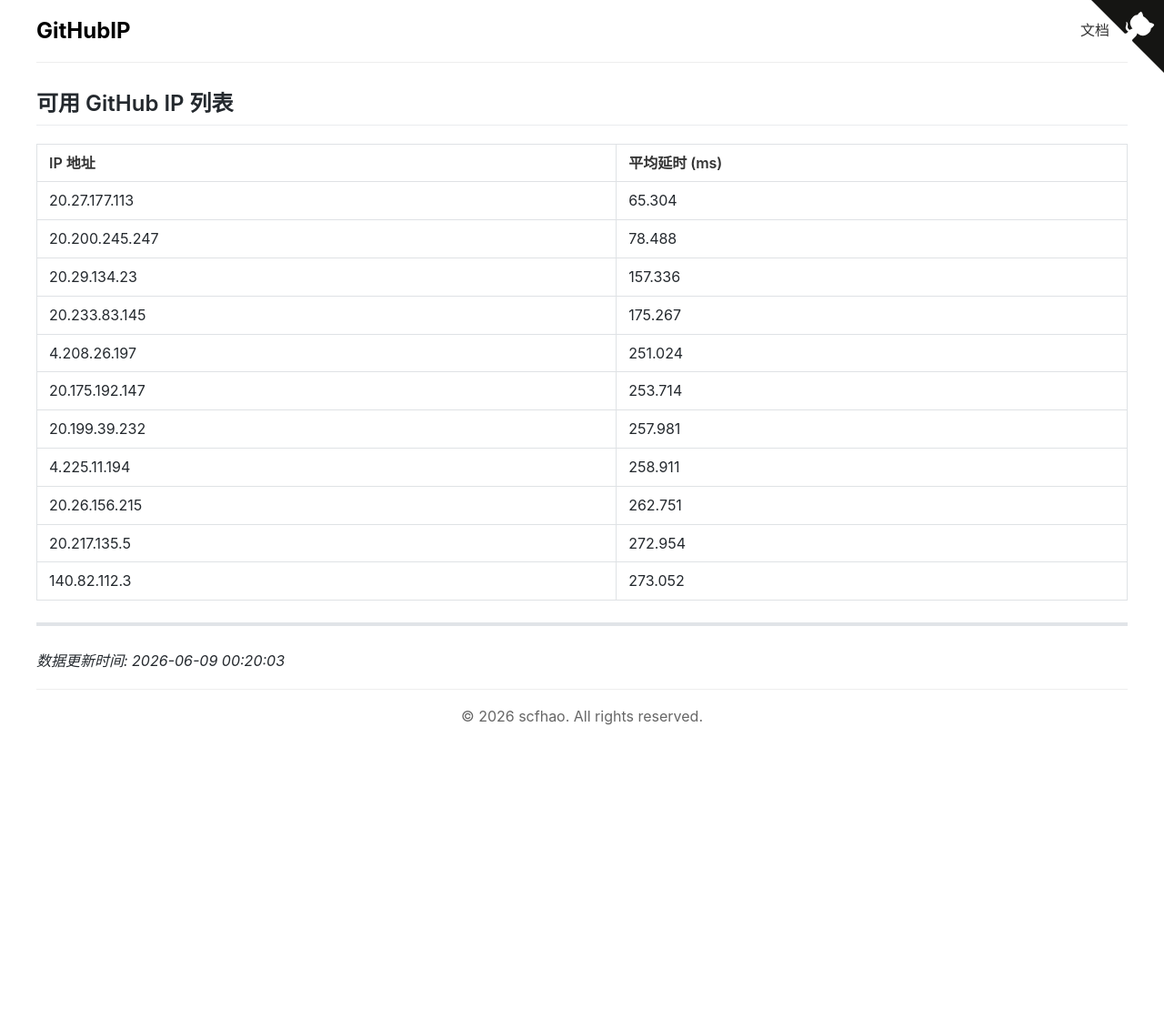
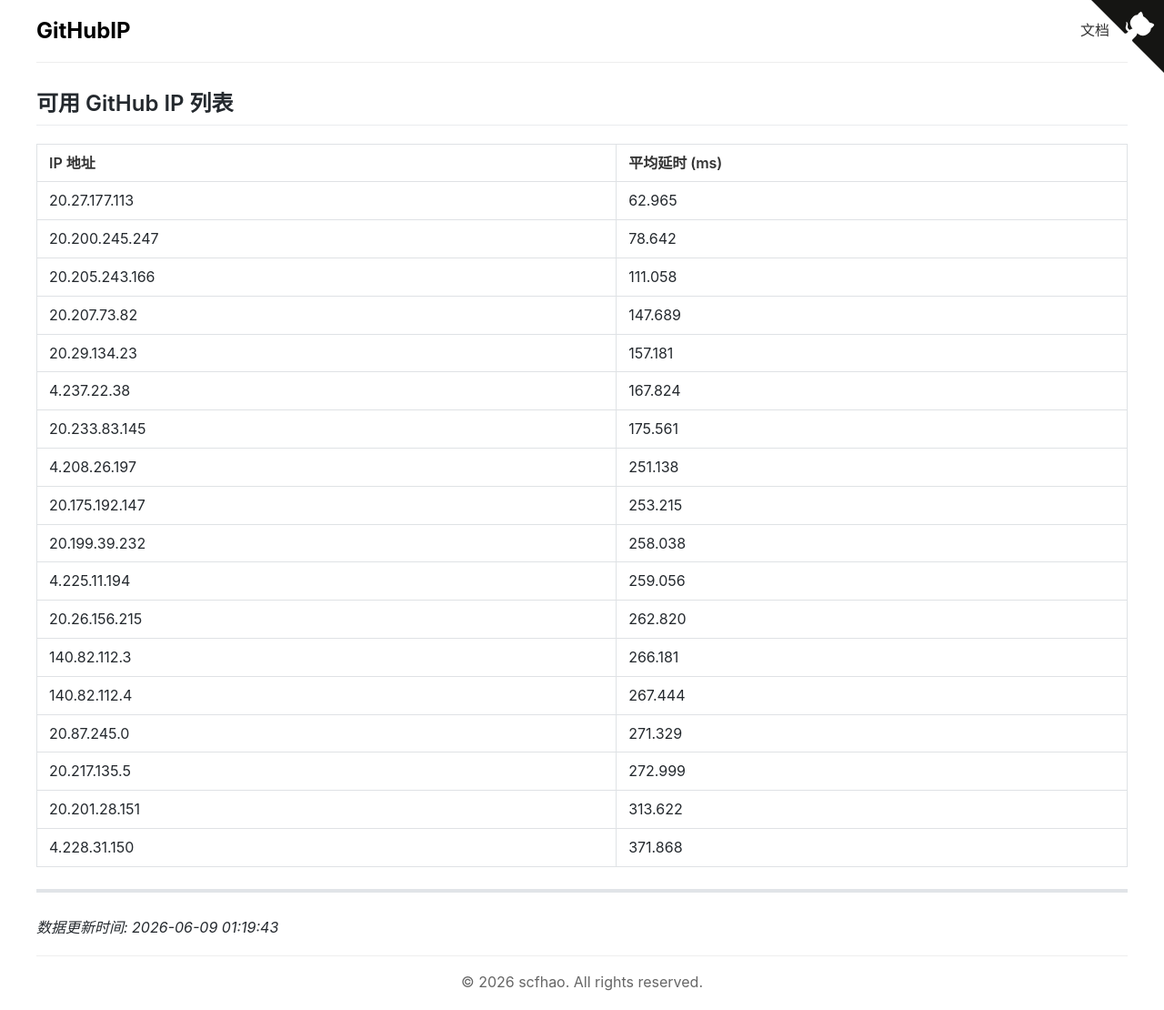
Before and after one commit to scfhao/GitHubIP, a Jekyll site: the page built from index.md, in a window 1280 px wide. Shown: the whole page at 91% size. Built offline with Jekyll 4.4.1, drawn with Linux system fonts in a browser that asks for light colours; before the commit the page ends 900 px from its top, so only the background shows below that.

Commit message:
自动脚本执行 - 2026-06-09 01:19:43

```diff
--- a/index.md
+++ b/index.md
@@ -1,25 +1,32 @@
 ---
 layout: home
 title: GitHub IP 列表
-date: 2026-06-09 00:20:03
+date: 2026-06-09 01:19:43
 ---
 
 ## 可用 GitHub IP 列表
 
 | IP 地址 | 平均延时 (ms) |
 |---------|--------------|
-| 20.27.177.113 | 65.304 |
-| 20.200.245.247 | 78.488 |
-| 20.29.134.23 | 157.336 |
-| 20.233.83.145 | 175.267 |
-| 4.208.26.197 | 251.024 |
-| 20.175.192.147 | 253.714 |
-| 20.199.39.232 | 257.981 |
-| 4.225.11.194 | 258.911 |
-| 20.26.156.215 | 262.751 |
-| 20.217.135.5 | 272.954 |
-| 140.82.112.3 | 273.052 |
+| 20.27.177.113 | 62.965 |
+| 20.200.245.247 | 78.642 |
+| 20.205.243.166 | 111.058 |
+| 20.207.73.82 | 147.689 |
+| 20.29.134.23 | 157.181 |
+| 4.237.22.38 | 167.824 |
+| 20.233.83.145 | 175.561 |
+| 4.208.26.197 | 251.138 |
+| 20.175.192.147 | 253.215 |
+| 20.199.39.232 | 258.038 |
+| 4.225.11.194 | 259.056 |
+| 20.26.156.215 | 262.820 |
+| 140.82.112.3 | 266.181 |
+| 140.82.112.4 | 267.444 |
+| 20.87.245.0 | 271.329 |
+| 20.217.135.5 | 272.999 |
+| 20.201.28.151 | 313.622 |
+| 4.228.31.150 | 371.868 |
 
 ---
 
-*数据更新时间: 2026-06-09 00:20:03*
+*数据更新时间: 2026-06-09 01:19:43*
```
